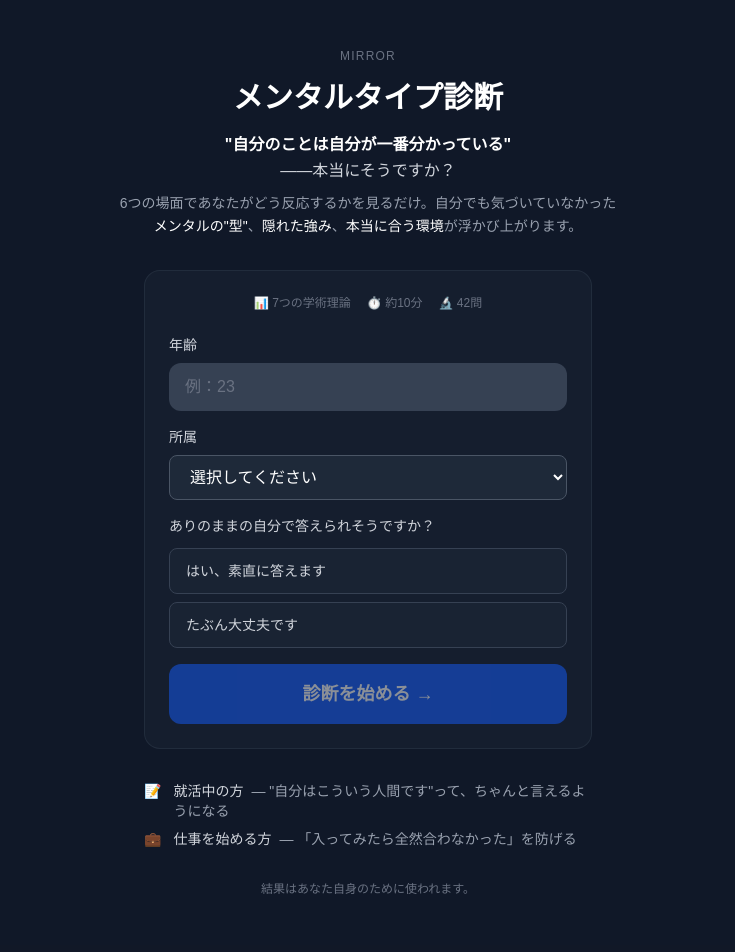
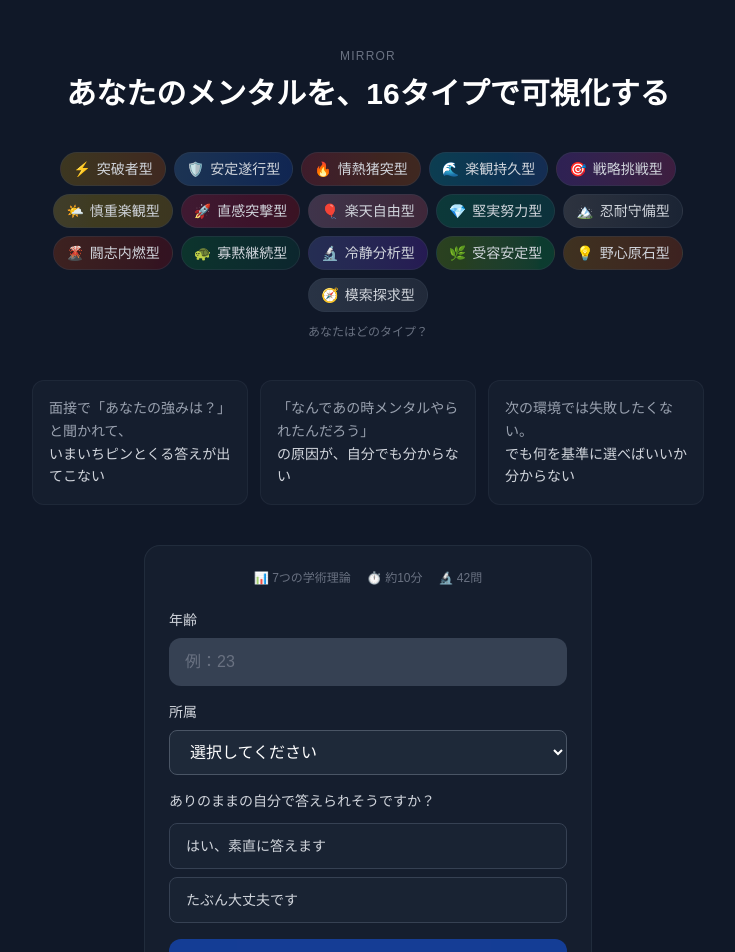
Before and after one commit to beruze555-wq/diagnosis-tool, a Next.js app: page / in a window 1280 px wide. Shown: the top 952 px of the page, without its empty margins (272-1007 px from the left). Built offline with nearby package versions, Linux system fonts and the light colour scheme.

Commit message:
start page: 16 type preview grid, pain point cards, visual-first design

```diff
--- a/app/page.tsx
+++ b/app/page.tsx
@@ -12,6 +12,25 @@ const AFFILIATION_OPTIONS = [
   '第二新卒（社会人1〜2年目）',
   '社会人3年目以上',
   'その他',
+]
+
+const PERSONALITY_TYPES_PREVIEW = [
+  { name: "突破者型", icon: "⚡", themeFrom: "from-yellow-500/20", themeTo: "to-orange-500/20" },
+  { name: "安定遂行型", icon: "🛡️", themeFrom: "from-blue-400/20", themeTo: "to-blue-600/20" },
+  { name: "情熱猪突型", icon: "🔥", themeFrom: "from-red-500/20", themeTo: "to-orange-500/20" },
+  { name: "楽観持久型", icon: "🌊", themeFrom: "from-cyan-400/20", themeTo: "to-blue-500/20" },
+  { name: "戦略挑戦型", icon: "🎯", themeFrom: "from-purple-500/20", themeTo: "to-pink-500/20" },
+  { name: "慎重楽観型", icon: "🌤️", themeFrom: "from-amber-300/20", themeTo: "to-yellow-500/20" },
+  { name: "直感突撃型", icon: "🚀", themeFrom: "from-rose-500/20", themeTo: "to-red-600/20" },
+  { name: "楽天自由型", icon: "🎈", themeFrom: "from-pink-300/20", themeTo: "to-rose-400/20" },
+  { name: "堅実努力型", icon: "💎", themeFrom: "from-emerald-500/20", themeTo: "to-teal-600/20" },
+  { name: "忍耐守備型", icon: "🏔️", themeFrom: "from-stone-400/20", themeTo: "to-gray-600/20" },
+  { name: "闘志内燃型", icon: "🌋", themeFrom: "from-orange-600/20", themeTo: "to-red-700/20" },
+  { name: "寡黙継続型", icon: "🐢", themeFrom: "from-green-600/20", themeTo: "to-emerald-800/20" },
+  { name: "冷静分析型", icon: "🔬", themeFrom: "from-indigo-400/20", themeTo: "to-violet-600/20" },
+  { name: "受容安定型", icon: "🌿", themeFrom: "from-lime-400/20", themeTo: "to-green-500/20" },
+  { name: "野心原石型", icon: "💡", themeFrom: "from-amber-500/20", themeTo: "to-orange-600/20" },
+  { name: "模索探求型", icon: "🧭", themeFrom: "from-slate-400/20", themeTo: "to-gray-500/20" },
 ]
 
 export default function StartPage() {
@@ -65,23 +84,44 @@ export default function StartPage() {
   }
 
   return (
-    <div className="min-h-screen bg-gray-900 flex flex-col items-center justify-center px-4 py-12">
-      <div className="w-full max-w-lg space-y-8">
+    <div className="min-h-screen bg-gray-900 flex flex-col items-center px-4 py-12">
+      <div className="w-full max-w-2xl space-y-10">
 
         {/* Hero */}
-        <div className="text-center space-y-4">
+        <div className="text-center space-y-3 max-w-2xl mx-auto">
           <p className="text-xs text-gray-500 tracking-widest uppercase">MIRROR</p>
-          <h1 className="text-3xl font-bold text-white">メンタルタイプ診断</h1>
-          {/* 感情フック */}
-          <div className="space-y-2">
-            <p className="text-base text-gray-300 leading-relaxed">
-              <span className="text-white font-semibold">"自分のことは自分が一番分かっている"</span><br />
-              ——本当にそうですか？
-            </p>
-            <p className="text-sm text-gray-400 leading-relaxed">
-              6つの場面であなたがどう反応するかを見るだけ。自分でも気づいていなかった<br />
-              <span className="text-white">メンタルの"型"</span>、<span className="text-white">隠れた強み</span>、<span className="text-white">本当に合う環境</span>が浮かび上がります。
-            </p>
+          <h1 className="text-3xl font-bold text-white">あなたのメンタルを、16タイプで可視化する</h1>
+        </div>
+
+        {/* 16 type preview grid */}
+        <div className="space-y-3">
+          <div className="flex flex-wrap gap-2 justify-center">
+            {PERSONALITY_TYPES_PREVIEW.map(type => (
+              <div
+                key={type.name}
+                className={`flex items-center gap-1.5 px-3 py-1.5 rounded-full bg-gradient-to-r ${type.themeFrom} ${type.themeTo} border border-gray-700/40 text-sm text-gray-300`}
+              >
+                <span>{type.icon}</span>
+                <span>{type.name}</span>
+              </div>
+            ))}
+          </div>
+          <p className="text-center text-xs text-gray-500">あなたはどのタイプ？</p>
+        </div>
+
+        {/* Pain point cards */}
+        <div className="grid grid-cols-1 gap-3 max-w-2xl mx-auto w-full sm:grid-cols-3">
+          <div className="bg-gray-800/40 rounded-xl p-4 border border-gray-700/30 text-sm text-gray-400 leading-relaxed">
+            面接で「あなたの強みは？」と聞かれて、<br />
+            <span className="text-gray-300">いまいちピンとくる答えが出てこない</span>
+          </div>
+          <div className="bg-gray-800/40 rounded-xl p-4 border border-gray-700/30 text-sm text-gray-400 leading-relaxed">
+            「なんであの時メンタルやられたんだろう」<br />
+            <span className="text-gray-300">の原因が、自分でも分からない</span>
+          </div>
+          <div className="bg-gray-800/40 rounded-xl p-4 border border-gray-700/30 text-sm text-gray-400 leading-relaxed">
+            次の環境では失敗したくない。<br />
+            <span className="text-gray-300">でも何を基準に選べばいいか分からない</span>
           </div>
         </div>
 
@@ -174,24 +214,6 @@ export default function StartPage() {
           )}
         </div>
 
-        {/* Benefit rows */}
-        <div className="max-w-md mx-auto w-full space-y-2 text-sm text-gray-400">
-          <div className="flex items-start gap-3">
-            <span>📝</span>
-            <div>
-              <span className="text-gray-300 font-medium">就活中の方</span>
-              <span className="ml-2">— "自分はこういう人間です"って、ちゃんと言えるようになる</span>
-            </div>
-          </div>
-          <div className="flex items-start gap-3">
-            <span>💼</span>
-            <div>
-              <span className="text-gray-300 font-medium">仕事を始める方</span>
-              <span className="ml-2">— 「入ってみたら全然合わなかった」を防げる</span>
-            </div>
-          </div>
-        </div>
-
         {/* Footer */}
         <div className="text-center">
           <p className="text-xs text-gray-500">結果はあなた自身のために使われます。</p>
```
